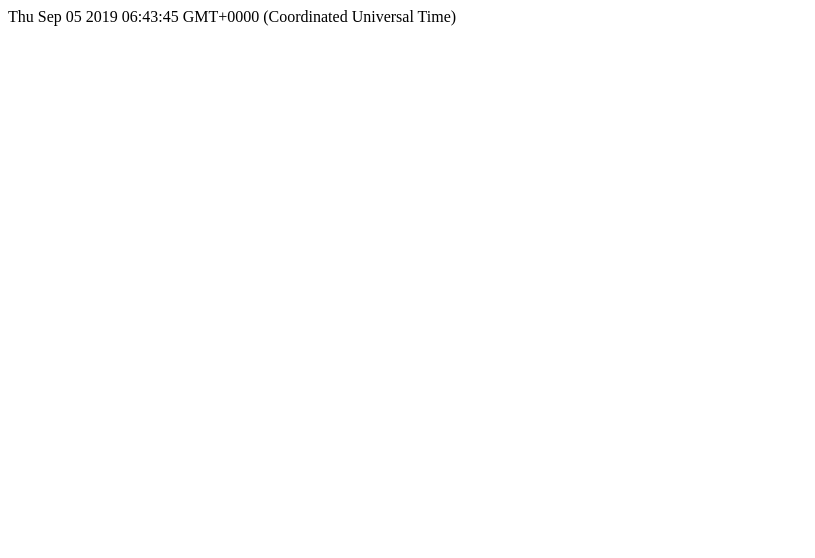
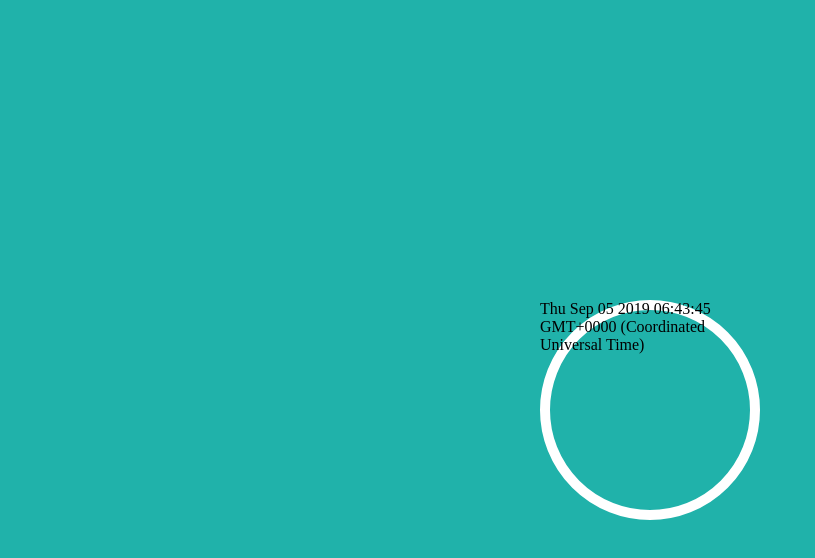
Before and after one commit to lmjing/1year-JS-challenge, a plain HTML site: page chapter2/src/app.html in a window 1280 px wide. Shown: the whole page, without its empty margins (0-815 px from the left). Drawn offline with Linux system fonts and the light colour scheme.

Commit message:
중앙 시간 구현

```diff
--- a/chapter2/src/app.html
+++ b/chapter2/src/app.html
@@ -5,10 +5,14 @@
     <meta name="viewport"
           content="width=device-width, user-scalable=no, initial-scale=1.0, maximum-scale=1.0, minimum-scale=1.0">
     <meta http-equiv="X-UA-Compatible" content="ie=edge">
+    <link rel="stylesheet" href="style.css">
     <title>Clock</title>
 </head>
 <body>
-    <div id="time">temp</div>
+    <div id="content">
+        <div id="time">temp</div>
+        <div id="clock"></div>
+    </div>
     <script type="application/javascript" src="timer.js"></script>
 </body>
 </html>
--- /dev/null
+++ b/chapter2/src/style.css
@@ -0,0 +1,23 @@
+html, body {
+    background: lightseagreen;
+}
+
+#content {
+    position: fixed;
+    width: 200px;
+    height: 200px;
+    left: 50%;
+    top: 50%;
+    transform: translate(-100px, -100px);
+}
+
+#time {
+    position: absolute;
+}
+
+#clock {
+    width: 100%;
+    height: 100%;
+    border-radius: 50%;
+    border: white solid 10px;
+}
```
